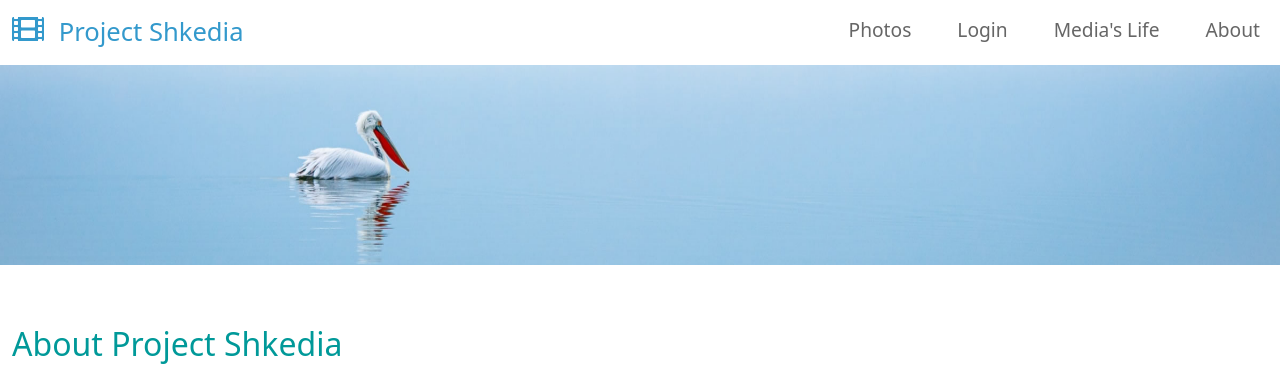
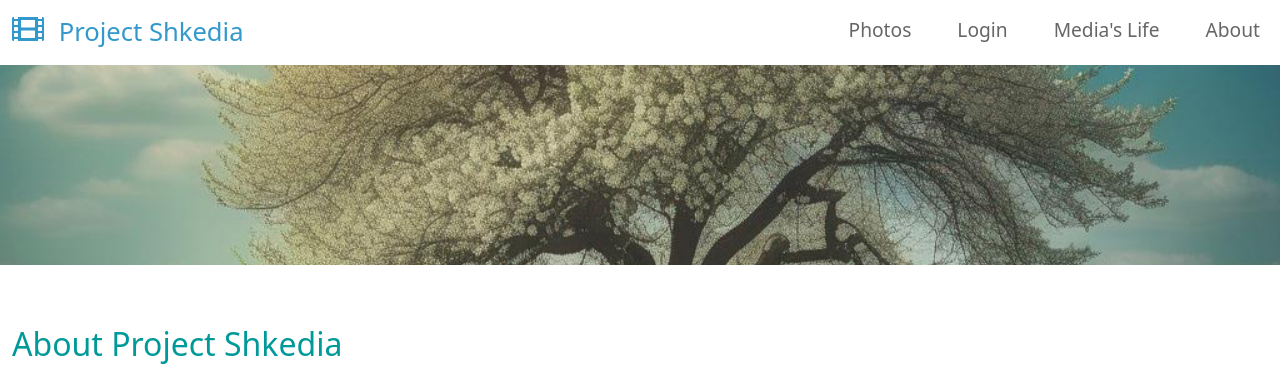
Before and after one commit to ozRnDs/shkedia-photo-gallary-backend, a Django app: page /about in a window 1280 px wide. Shown: the top 392 px of the page. Run offline with Django 4.2, Linux system fonts and the light colour scheme; parts of the project's set-up code (start-up, migrations or seed data) failed here and were passed over; some libraries are stand-ins or nearby versions.

Commit message:
style(template/search): Update the search bar background image

```diff
--- a/src/templates/search.html
+++ b/src/templates/search.html
@@ -1,6 +1,6 @@
 {% load static %}
 
-<div class="tm-hero d-flex justify-content-center align-items-center" data-parallax="scroll" data-image-src="{% static 'img/hero.jpg' %}">
+<div class="tm-hero d-flex justify-content-center align-items-center" data-parallax="scroll" data-image-src="{% static 'img/image.png' %}">
     {% if search_needed %}
     <form class="d-flex tm-search-form">
         <input class="form-control tm-search-input" type="search" placeholder="Search" aria-label="Search">
```
Also changed, not shown: src/static/img/image.png (added).
